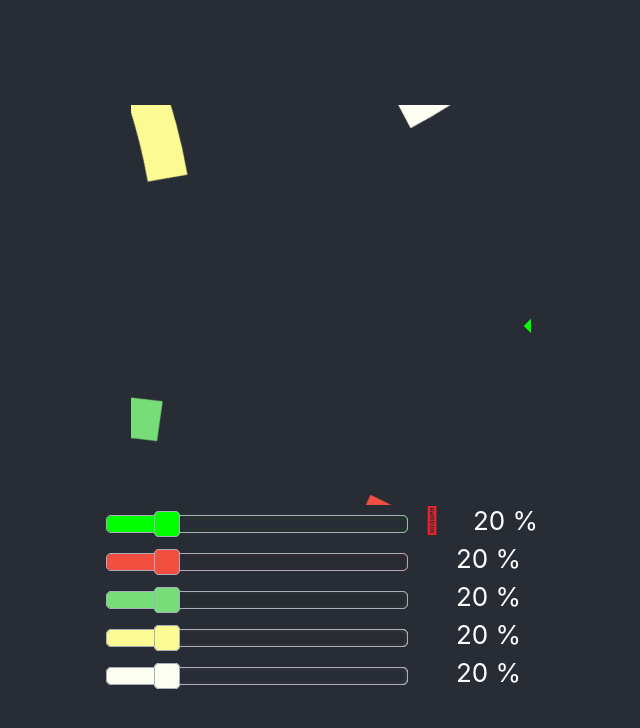
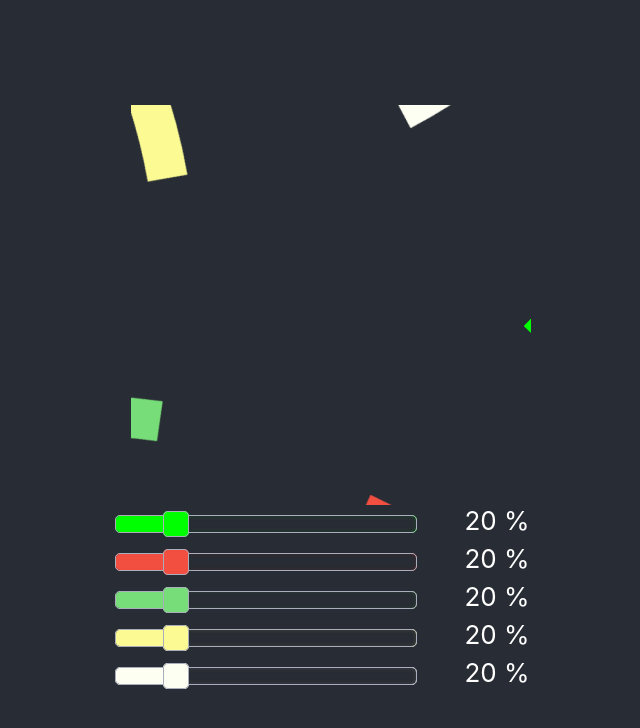
Before and after one commit to ImMara/REACT_TESTER_COMP_LIB, a React (Create React App) app: page / in a window 1280 px wide. Shown: the top 728 px of the page, without its empty margins (309-949 px from the left). Built offline with nearby package versions, Linux system fonts and the light colour scheme.

Commit message:
Auto stash before merge of "main" and "origin/main"

```diff
--- a/src/App.js
+++ b/src/App.js
@@ -2,15 +2,15 @@ import logo from './logo.svg';
 import './App.css';
 import Diagram from "./components/diagram/diagram";
 import RangeSlider from "./components/rangeSlider/rangeSlider";
-import {useState,useEffect,useRef} from "react";
+import {useState} from "react";
 
 function App() {
     const fakeValues = [
-        {name: "user 0", percent : 20 , color: "#00ff00", lock: true, max:80 },
-        {name: "user 1", percent : 20 , color: "#F34F41", lock: false, max:80 },
-        {name:"user 2", percent: 20 , color : "#77DD78", lock: false, max:80 },
-        {name:"user 3", percent: 20 , color: "#FBFA93", lock: false, max:80 },
-        {name:"user 4", percent: 20 , color:"#FEFFF3", lock: false, max:80 }
+        {name: "user 0", percent : 20 , color: "#00ff00", lock: false, max:100 },
+        {name: "user 1", percent : 20 , color: "#F34F41", lock: false, max:100 },
+        {name:"user 2", percent: 20 , color : "#77DD78", lock: false, max:100 },
+        {name:"user 3", percent: 20 , color: "#FBFA93", lock: false, max:100 },
+        {name:"user 4", percent: 20 , color:"#FEFFF3", lock: false, max:100 }
     ]
 
     const [values , setValues]   = useState(fakeValues)
@@ -40,8 +40,9 @@ function App() {
                     v.percent = 0
                 }
             }
-            // total2+=parseFloat(v.percent.toFixed(4))
+            total2+=parseFloat(v.percent)
         })
+        console.log(total2)
 
         values[index].percent = value;
         setValues([...values])
--- a/src/components/diagram/diagram.jsx
+++ b/src/components/diagram/diagram.jsx
@@ -41,23 +41,26 @@ const Diagram = (props) => {
             })
         })
 
-
             document.querySelectorAll(".chartCircle").forEach((chart)=>{
                 chart.setAttribute('viewBox',"0 0 100 100")
 
                 let step = 0
                 let ecart = props.ecart ? props.ecart : 0
 
+                let total = 0;
+
                 chart.querySelectorAll("circle").forEach((circle)=>{
                     const p = parseFloat(circle.getAttribute('percent'))
                     const r = parseFloat(getComputedStyle(circle).getPropertyValue('r'))
                     const dash = Math.PI*r*2
+                    total+=p
                     circle.style.strokeDasharray = dash - ecart
-                    circle.style.strokeDashoffset = dash - (p-ecart) * dash / 100
+                    circle.style.strokeDashoffset = (dash - (p-ecart) * dash / 100)
                     circle.style.transform = "rotate("+((step)*3.6-90)+"deg)"
                     step+=p
 
                 })
+                console.log(total)
             })
 
 
--- a/src/components/rangeSlider/rangeSlider.jsx
+++ b/src/components/rangeSlider/rangeSlider.jsx
@@ -52,6 +52,10 @@ const RangeSlider = (props) => {
         document.addEventListener("mousemove",resize )
     }
 
+    document.addEventListener("mouseup", (e) => {
+        setClickDown(false)
+        document.removeEventListener("mousemove", resize, false);
+    });
 
 
     const resize = () => {
@@ -62,12 +66,13 @@ const RangeSlider = (props) => {
 
     const handleChartTouch = (e) =>{
         value = Math.max(
-        0,
-        Math.min(
-      100,
-        ((e.targetTouches[0].clientX - e.target.offsetLeft) / e.target.clientWidth) * 100
-    ));
-    resize();
+            0,
+            Math.min(
+                100,
+                ((e.targetTouches[0].clientX - e.target.offsetLeft) / e.target.clientWidth) * 100
+            )
+        )
+        resize()
     }
 
     return (
```
